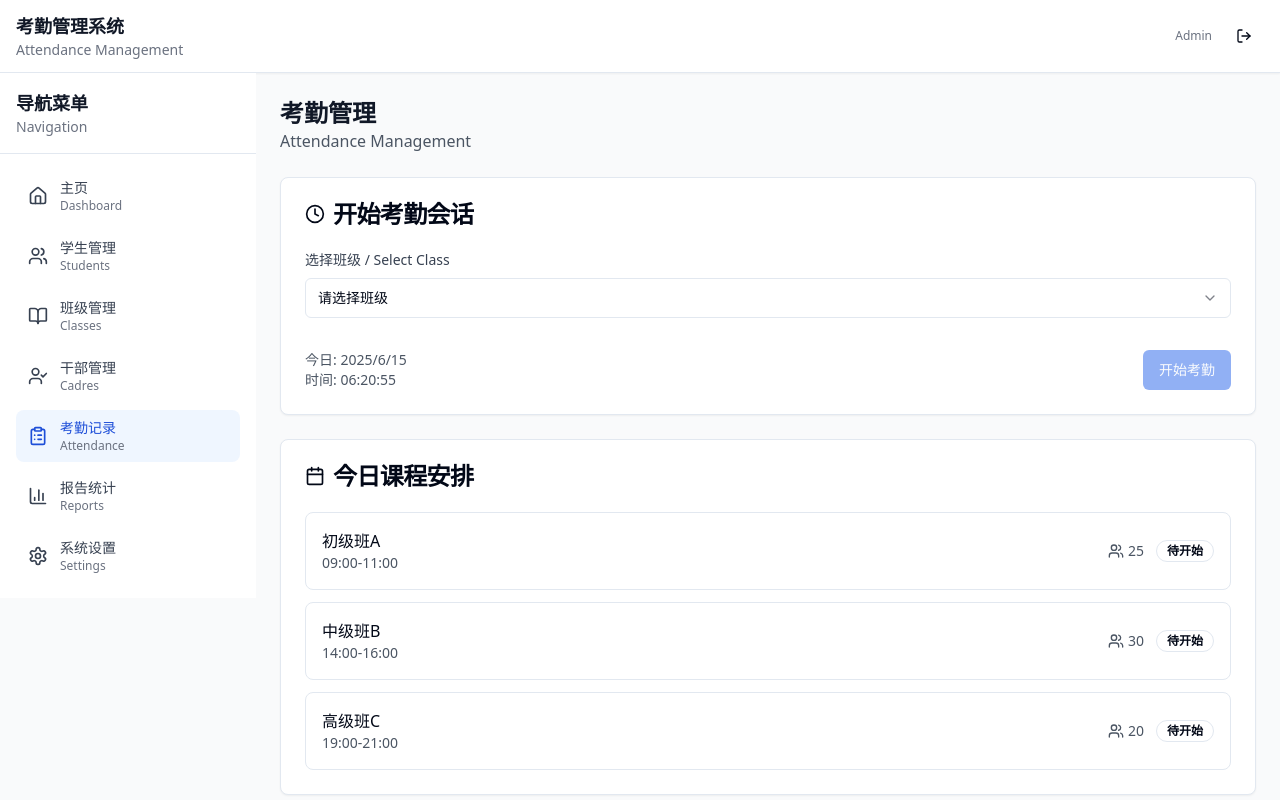
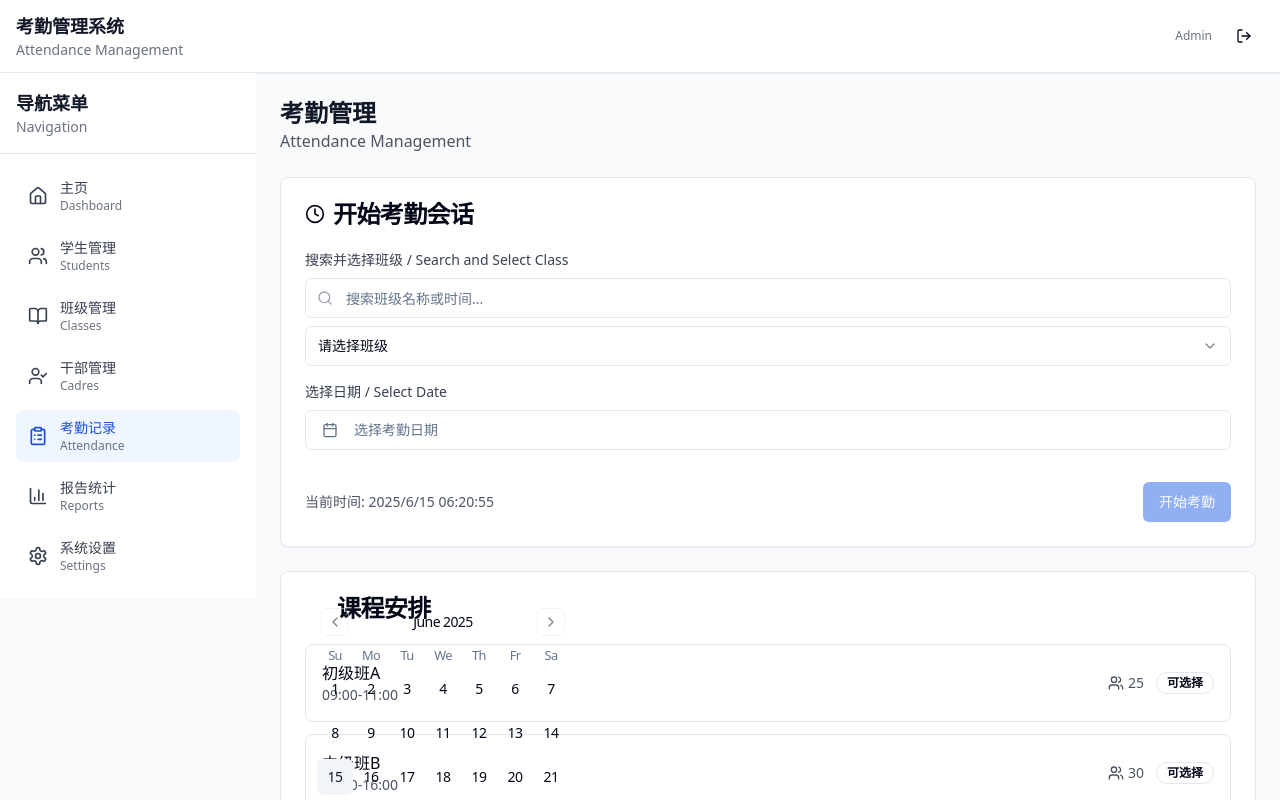
Before and after one commit to leonardloh/attend-zen-manager, a React (Vite) app: page /attendance in a window 1280 px wide. Shown: the top 800 px of the page. Built offline with nearby package versions, Linux system fonts and the light colour scheme; sample sign-in values are in the browser's storage.

Commit message:
feat: Add class and date selection to attendance
Allows users to search and select a class and date for attendance, and then mark attendance for students.

```diff
--- a/src/components/Attendance/AttendanceGrid.tsx
+++ b/src/components/Attendance/AttendanceGrid.tsx
@@ -18,8 +18,13 @@ interface AttendanceStatus {
   status: 'present' | 'online' | 'leave' | 'absent' | null;
 }
 
-const AttendanceGrid: React.FC = () => {
-  // Mock students data
+interface AttendanceGridProps {
+  classId?: string;
+  classDate?: Date;
+}
+
+const AttendanceGrid: React.FC<AttendanceGridProps> = ({ classId, classDate }) => {
+  // Mock students data - in a real app, this would be fetched based on classId
   const [students] = useState<Student[]>([
     { id: '1', chinese_name: '王小明', english_name: 'Wang Xiaoming', gender: 'male' },
     { id: '2', chinese_name: '李小红', english_name: 'Li Xiaohong', gender: 'female' },
@@ -64,6 +69,18 @@ const AttendanceGrid: React.FC = () => {
     );
   };
 
+  const saveAttendance = () => {
+    // Here you would save the attendance data to your backend
+    console.log('Saving attendance:', {
+      classId,
+      classDate,
+      attendance: attendance.filter(item => item.status !== null)
+    });
+
+    // Show success message or handle the save operation
+    alert('考勤数据已保存！');
+  };
+
   const getStatusCounts = () => {
     const counts = { present: 0, online: 0, leave: 0, absent: 0, unmarked: 0 };
     attendance.forEach(item => {
@@ -92,6 +109,10 @@ const AttendanceGrid: React.FC = () => {
               <Button onClick={clearAll} variant="outline" size="sm">
                 <RotateCcw className="h-4 w-4 mr-1" />
                 清空
+              </Button>
+              <Button onClick={saveAttendance} size="sm" className="bg-blue-600 hover:bg-blue-700">
+                <Save className="h-4 w-4 mr-1" />
+                保存考勤
               </Button>
             </div>
           </CardTitle>
--- a/src/pages/Attendance.tsx
+++ b/src/pages/Attendance.tsx
@@ -4,21 +4,37 @@ import { Card, CardContent, CardHeader, CardTitle } from '@/components/ui/card';
 import { Button } from '@/components/ui/button';
 import { Select, SelectContent, SelectItem, SelectTrigger, SelectValue } from '@/components/ui/select';
 import { Badge } from '@/components/ui/badge';
+import { Calendar } from '@/components/ui/calendar';
+import { Popover, PopoverContent, PopoverTrigger } from '@/components/ui/popover';
+import { Input } from '@/components/ui/input';
+import { Label } from '@/components/ui/label';
 import AttendanceGrid from '@/components/Attendance/AttendanceGrid';
-import { Calendar, Clock, Users, Save } from 'lucide-react';
+import { Calendar as CalendarIcon, Clock, Users, Save, Search } from 'lucide-react';
+import { format } from 'date-fns';
+import { cn } from '@/lib/utils';
 
 const Attendance: React.FC = () => {
   const [selectedClass, setSelectedClass] = useState<string>('');
+  const [selectedDate, setSelectedDate] = useState<Date>();
   const [sessionActive, setSessionActive] = useState(false);
+  const [searchTerm, setSearchTerm] = useState('');
 
   const classes = [
     { id: '1', name: '初级班A', time: '09:00-11:00', students: 25 },
     { id: '2', name: '中级班B', time: '14:00-16:00', students: 30 },
     { id: '3', name: '高级班C', time: '19:00-21:00', students: 20 },
+    { id: '4', name: '初级班B', time: '10:00-12:00', students: 22 },
+    { id: '5', name: '中级班A', time: '15:00-17:00', students: 28 },
+    { id: '6', name: '高级班B', time: '18:00-20:00', students: 18 },
   ];
 
+  const filteredClasses = classes.filter(cls =>
+    cls.name.toLowerCase().includes(searchTerm.toLowerCase()) ||
+    cls.time.includes(searchTerm)
+  );
+
   const startAttendanceSession = () => {
-    if (selectedClass) {
+    if (selectedClass && selectedDate) {
       setSessionActive(true);
     }
   };
@@ -44,16 +60,27 @@ const Attendance: React.FC = () => {
             </CardTitle>
           </CardHeader>
           <CardContent className="space-y-4">
+            {/* Class Search and Selection */}
             <div>
-              <label className="block text-sm font-medium text-gray-700 mb-2">
-                选择班级 / Select Class
-              </label>
+              <Label className="block text-sm font-medium text-gray-700 mb-2">
+                搜索并选择班级 / Search and Select Class
+              </Label>
+              <div className="space-y-2">
+                <div className="relative">
+                  <Search className="absolute left-3 top-1/2 transform -translate-y-1/2 h-4 w-4 text-gray-400" />
+                  <Input
+                    placeholder="搜索班级名称或时间..."
+                    value={searchTerm}
+                    onChange={(e) => setSearchTerm(e.target.value)}
+                    className="pl-10"
+                  />
+                </div>
                 <Select value={selectedClass} onValueChange={setSelectedClass}>
                   <SelectTrigger>
                     <SelectValue placeholder="请选择班级" />
                   </SelectTrigger>
                   <SelectContent>
-                  {classes.map((cls) => (
+                    {filteredClasses.map((cls) => (
                       <SelectItem key={cls.id} value={cls.id}>
                         {cls.name} - {cls.time} ({cls.students} 学生)
                       </SelectItem>
@@ -61,15 +88,48 @@ const Attendance: React.FC = () => {
                   </SelectContent>
                 </Select>
               </div>
+            </div>
+
+            {/* Date Selection */}
+            <div>
+              <Label className="block text-sm font-medium text-gray-700 mb-2">
+                选择日期 / Select Date
+              </Label>
+              <Popover>
+                <PopoverTrigger asChild>
+                  <Button
+                    variant="outline"
+                    className={cn(
+                      "w-full justify-start text-left font-normal",
+                      !selectedDate && "text-muted-foreground"
+                    )}
+                  >
+                    <CalendarIcon className="mr-2 h-4 w-4" />
+                    {selectedDate ? format(selectedDate, "yyyy年MM月dd日") : "选择考勤日期"}
+                  </Button>
+                </PopoverTrigger>
+                <PopoverContent className="w-auto p-0" align="start">
+                  <Calendar
+                    mode="single"
+                    selected={selectedDate}
+                    onSelect={setSelectedDate}
+                    initialFocus
+                    className="pointer-events-auto"
+                  />
+                </PopoverContent>
+              </Popover>
+            </div>
 
             <div className="flex justify-between items-center pt-4">
               <div className="text-sm text-gray-600">
-                <p>今日: {new Date().toLocaleDateString('zh-CN')}</p>
-                <p>时间: {new Date().toLocaleTimeString('zh-CN')}</p>
+                <p>当前时间: {new Date().toLocaleString('zh-CN')}</p>
+                {selectedDate && (
+                  <p>选择日期: {format(selectedDate, "yyyy年MM月dd日")}</p>
+                )}
               </div>
               <Button
                 onClick={startAttendanceSession}
-                disabled={!selectedClass}
+                disabled={!selectedClass || !selectedDate}
                 className="bg-blue-600 hover:bg-blue-700"
               >
                 开始考勤
@@ -82,14 +142,14 @@ const Attendance: React.FC = () => {
         <Card>
           <CardHeader>
             <CardTitle className="flex items-center gap-2">
-              <Calendar className="h-5 w-5" />
-              今日课程安排
+              <Calendar as CalendarIcon className="h-5 w-5" />
+              课程安排
             </CardTitle>
           </CardHeader>
           <CardContent>
             <div className="space-y-3">
-              {classes.map((cls) => (
-                <div key={cls.id} className="flex items-center justify-between p-4 border rounded-lg">
+              {filteredClasses.map((cls) => (
+                <div key={cls.id} className="flex items-center justify-between p-4 border rounded-lg hover:bg-gray-50">
                   <div>
                     <h3 className="font-medium">{cls.name}</h3>
                     <p className="text-sm text-gray-600">{cls.time}</p>
@@ -99,7 +159,7 @@ const Attendance: React.FC = () => {
                       <Users className="h-4 w-4" />
                       {cls.students}
                     </div>
-                    <Badge variant="outline">待开始</Badge>
+                    <Badge variant="outline">可选择</Badge>
                   </div>
                 </div>
               ))}
@@ -120,7 +180,7 @@ const Attendance: React.FC = () => {
             {selectedClassInfo?.name} - 考勤中
           </h1>
           <p className="text-gray-600">
-            {selectedClassInfo?.time} • {new Date().toLocaleDateString('zh-CN')}
+            {selectedClassInfo?.time} • {selectedDate ? format(selectedDate, "yyyy年MM月dd日") : ''}
           </p>
         </div>
         <div className="flex gap-2 mt-4 sm:mt-0">
@@ -134,7 +194,7 @@ const Attendance: React.FC = () => {
         </div>
       </div>
 
-      <AttendanceGrid />
+      <AttendanceGrid classId={selectedClass} classDate={selectedDate} />
     </div>
   );
 };
```
Lines whose indentation alone changed are shown as unchanged.
